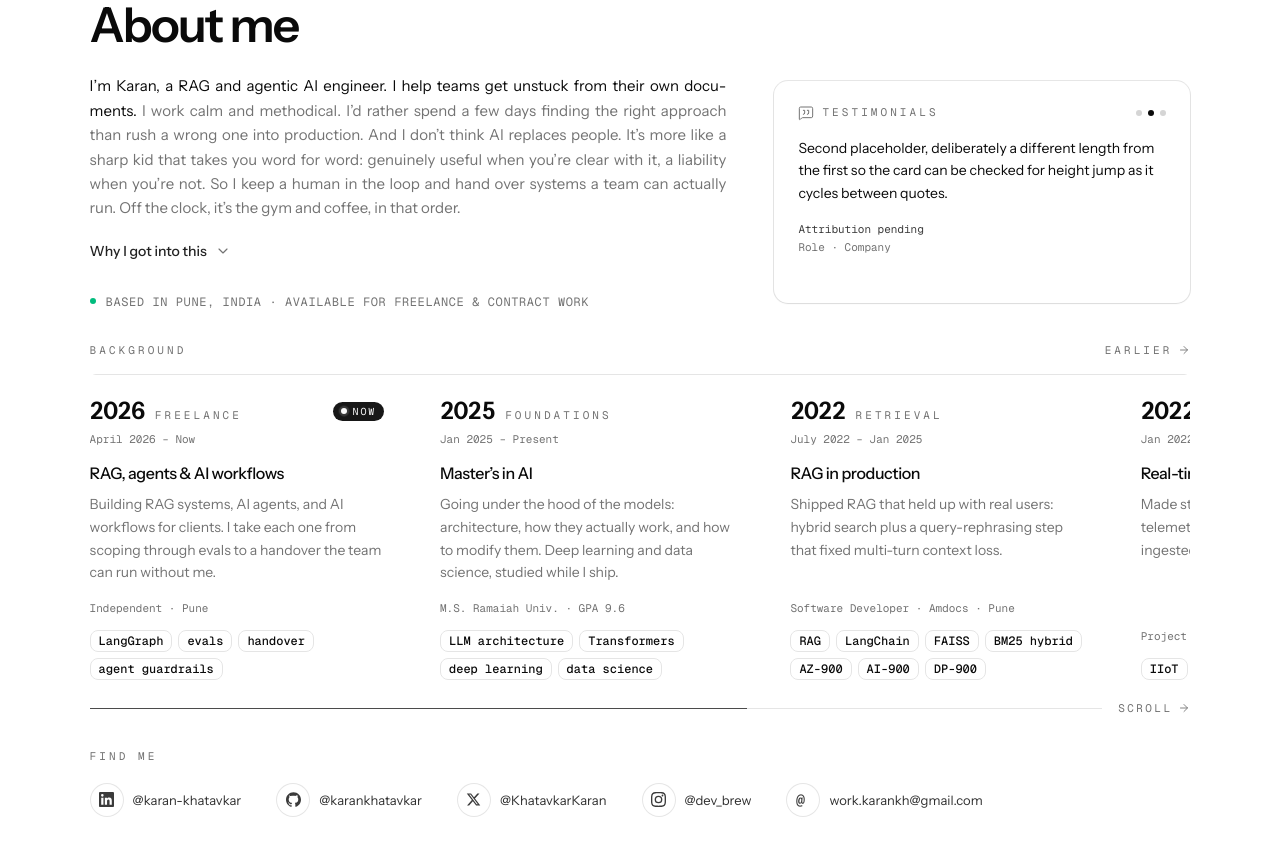
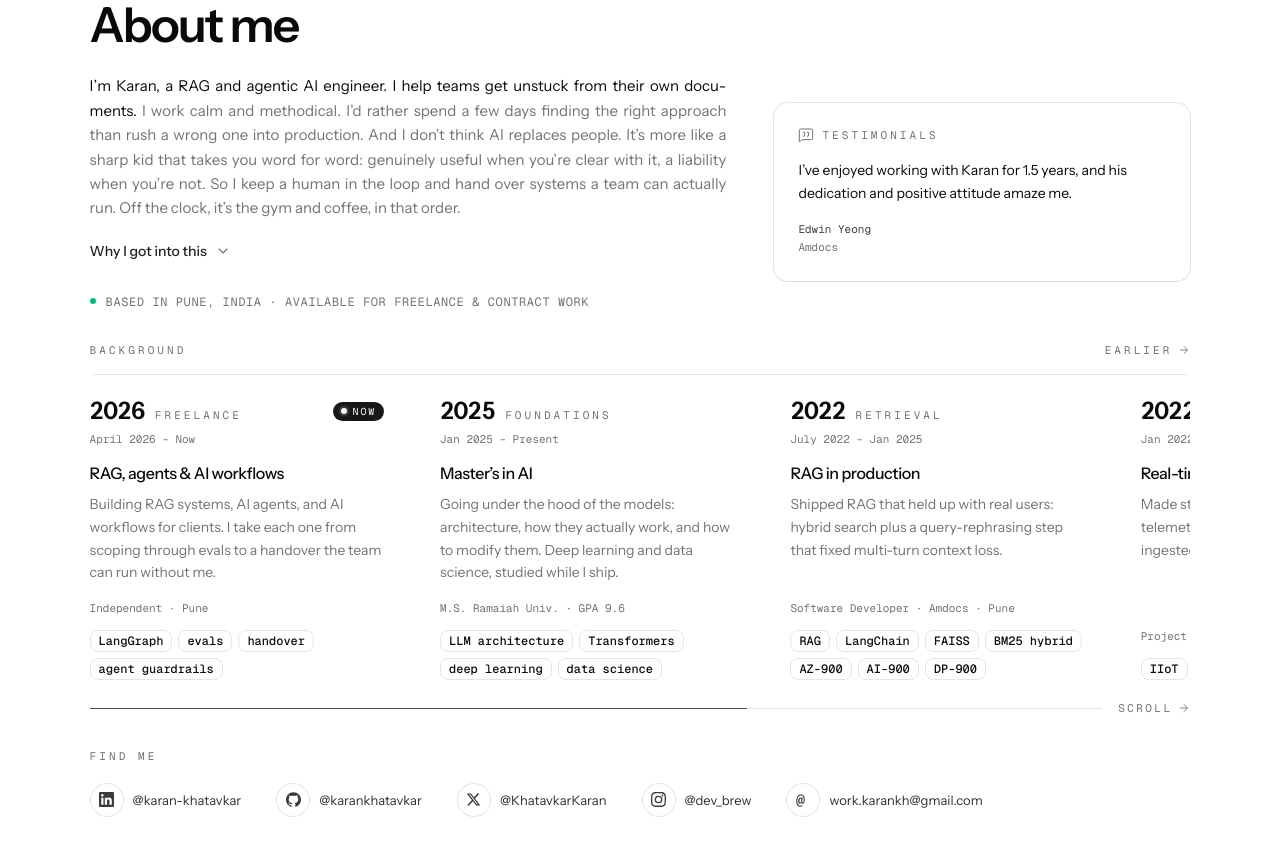
Before and after one commit to karankhatavkar/karankh.tech, a Next.js app: page / in a window 1280 px wide. Shown: the part 2400-3256 px from the top of the page. Built offline with nearby package versions, Linux system fonts and the light colour scheme.

Commit message:
TESTIMONIAL ADD

```diff
--- a/app/data/testimonials.ts
+++ b/app/data/testimonials.ts
@@ -9,38 +9,31 @@ export type Testimonial = {
   href?: string;
 };
 
-// ⚠️ PLACEHOLDER CONTENT — none of these are real. They are deliberately
-// written to *look* unfinished so they cannot ship by accident, while running
-// at roughly the length of a real testimonial so the card's typography and
-// rotation can be judged. Replace wholesale; do not "tidy" them into
-// realistic-sounding quotes with invented names.
-//
-// Two content rules worth keeping when the real ones land:
+// One real testimonial is live; add more as they come in. Two content rules to
+// keep:
 //
 // 1. **Attribution or nothing.** This site's pitch is grounded, citable
 //    answers. An anonymous "Great to work with — Client" contradicts the
 //    argument it sits beside. Real name, real company, ideally a `href` to the
 //    public source.
-// 2. **Three is the floor for rotating.** A two-item loop announces its own
-//    length within eight seconds and reads as padding. The card falls back to a
-//    single static quote below three — see `components/testimonial-card.tsx`.
+// 2. **Three is the floor for rotating.** The card shows one static quote below
+//    three entries and only starts cycling at three or more (see
+//    `components/testimonial-card.tsx`). Add two more real ones to turn the
+//    rotation on.
 export const testimonials: Testimonial[] = [
   {
     quote:
-      "Placeholder quote, sized to match a real testimonial — long enough to run two or three lines in the card so the rotation and the type can be judged before the real ones arrive.",
-    author: "Attribution pending",
-    role: "Role · Company",
+      "I’ve enjoyed working with Karan for 1.5 years, and his dedication and positive attitude amaze me.",
+    author: "Edwin Yeong",
+    role: "Amdocs",
   },
-  {
-    quote:
-      "Second placeholder, deliberately a different length from the first so the card can be checked for height jump as it cycles between quotes.",
-    author: "Attribution pending",
-    role: "Role · Company",
-  },
-  {
-    quote:
-      "Third placeholder. Rotation only switches on at three or more, so this entry is what makes the cycling behaviour visible at all.",
-    author: "Attribution pending",
-    role: "Role · Company",
-  },
+  // TEMPLATE — copy this block for each new testimonial, fill it in, uncomment
+  // it, and delete this note. Keep the array at 3+ real entries to turn the
+  // rotation on.
+  // {
+  //   quote: "Their words, two or three sentences.",
+  //   author: "Full Name",
+  //   role: "Role · Company",
+  //   href: "https://link-to-public-source", // optional, but a linked quote is stronger
+  // },
 ];
```
